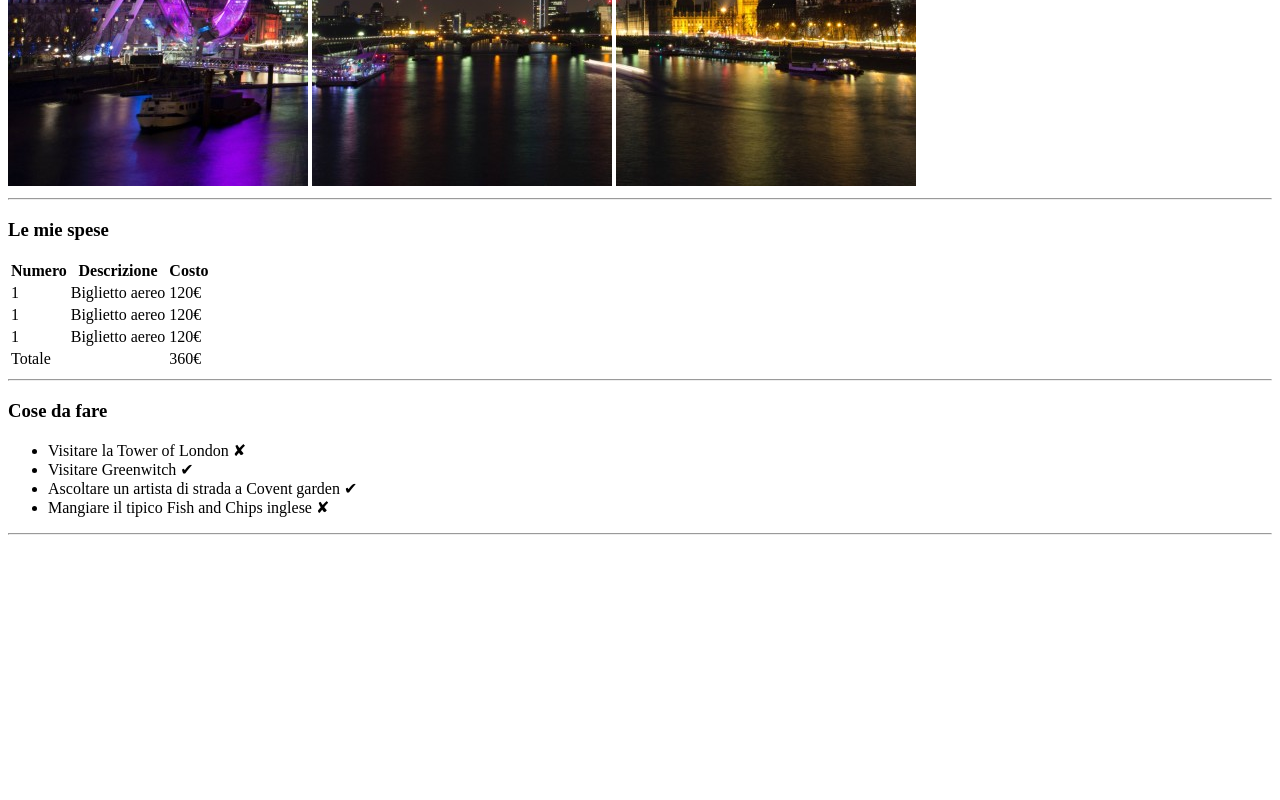
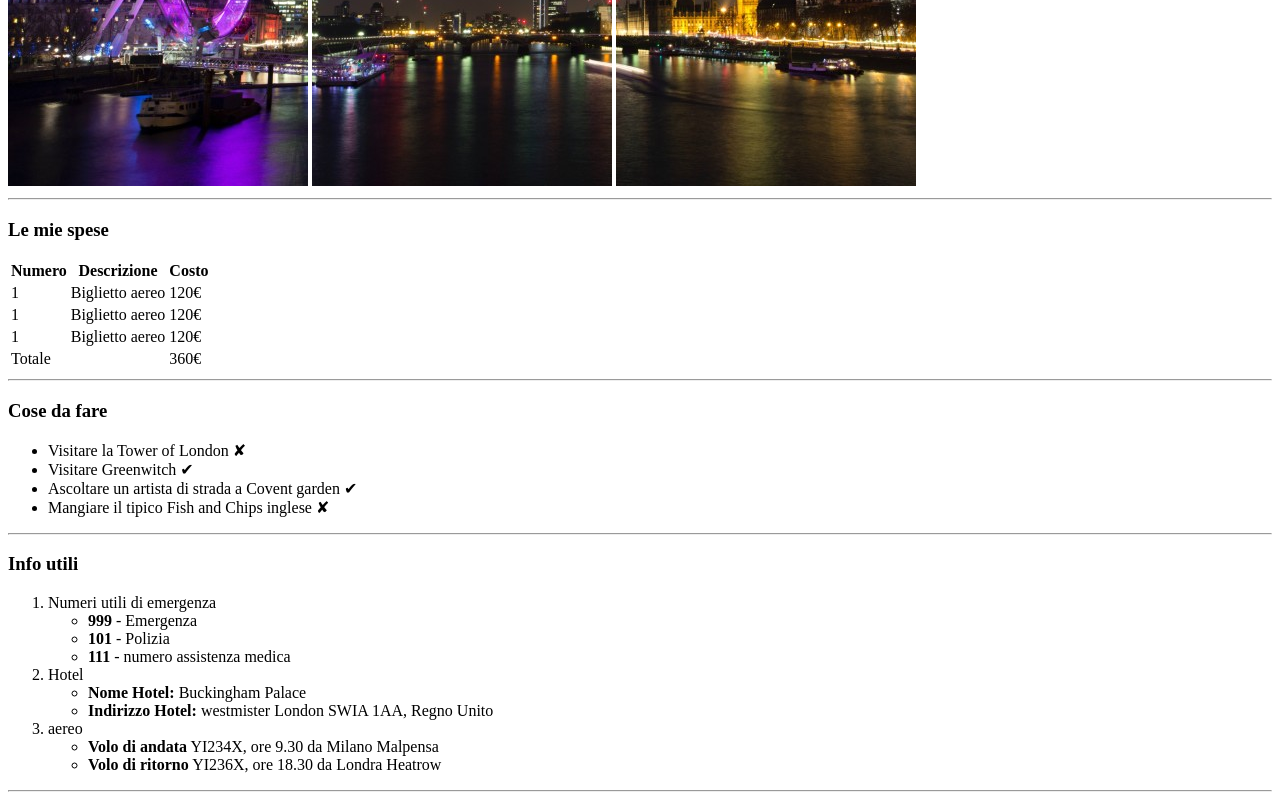
Before and after one commit to FabioBabaglioni/-html-london-trip, a plain HTML site: page index.html in a window 1280 px wide. Shown: the part 494-1294 px from the top of the page. Before the commit the page ends 1037 px from the top, so only its background shows below. Drawn offline with Linux system fonts and the light colour scheme.

Commit message:
create 3  section "info utili"

```diff
--- a/index.html
+++ b/index.html
@@ -87,6 +87,36 @@
             <hr>
         </section>
 
+        <!-- sezione informazioni utili -->
+        <section>
+
+            <h3>Info utili</h3>
+
+            <ol>
+                <li>Numeri utili di emergenza
+                    <ul>
+                        <li> <strong>999</strong> - Emergenza</li>
+                        <li> <strong>101</strong> - Polizia</li>
+                        <li> <strong>111</strong> - numero assistenza medica</li>
+                    </ul>
+                </li>
+                <li> Hotel
+                    <ul>
+                        <li><strong>Nome Hotel:</strong> Buckingham Palace</li>
+                        <li><strong>Indirizzo Hotel:</strong> westmister London SWIA 1AA, Regno Unito</li>
+                    </ul>
+                </li>
+                <li> aereo
+                    <ul>
+                        <li><strong>Volo di andata</strong> YI234X, ore 9.30 da Milano Malpensa</li>
+                        <li><strong>Volo di ritorno</strong> YI236X, ore 18.30 da Londra Heatrow</li>
+                    </ul>
+                </li>
+            </ol>
+
+            <hr>
+
+        </section>
 
     </main>
 
```
